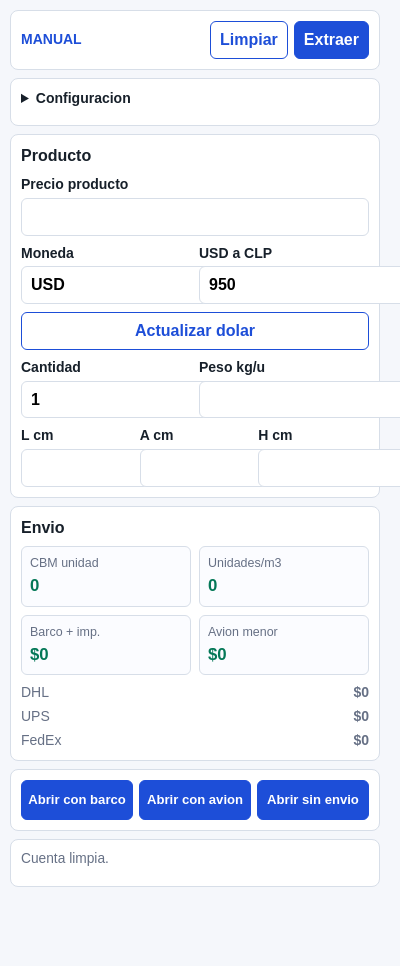
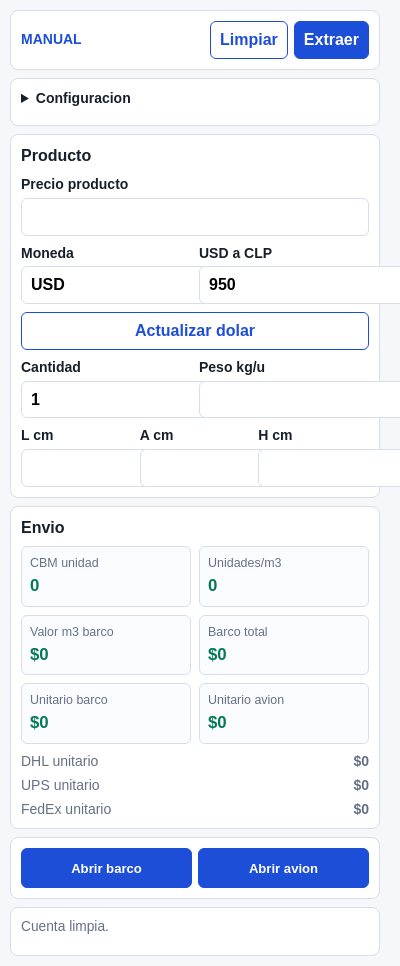
Before and after one commit to cesar20984/melicalc, a browser extension: page extension/popup.html in a window 400 px wide. Both pictures are taken after a click on the button "Limpiar". Shown: the top 966 px of the page. Before the commit the page ends 897 px from the top, so only its background shows below. Drawn offline with Linux system fonts and the light colour scheme; no server answers.

Commit message:
Send landed unit cost to calculator

```diff
--- a/extension/popup.css
+++ b/extension/popup.css
@@ -154,7 +154,7 @@ details[open] {
 
 .actions {
   display: grid;
-  grid-template-columns: repeat(3, minmax(0, 1fr));
+  grid-template-columns: repeat(2, minmax(0, 1fr));
   gap: 6px;
 }
 
--- a/extension/popup.html
+++ b/extension/popup.html
@@ -100,11 +100,21 @@
       </div>
       <div class="result-grid">
         <div>
-          <span>Barco + imp.</span>
+          <span>Valor m3 barco</span>
+          <strong id="seaM3Clp">$0</strong>
+        </div>
+        <div>
+          <span>Barco total</span>
           <strong id="seaTotal">$0</strong>
         </div>
+      </div>
+      <div class="result-grid">
         <div>
-          <span>Avion menor</span>
+          <span>Unitario barco</span>
+          <strong id="seaUnit">$0</strong>
+        </div>
+        <div>
+          <span>Unitario avion</span>
           <strong id="airBest">$0</strong>
         </div>
       </div>
@@ -112,9 +122,8 @@
     </section>
 
     <section class="actions">
-      <button id="calcSeaBtn" type="button">Abrir con barco</button>
-      <button id="calcAirBtn" type="button">Abrir con avion</button>
-      <button id="calcNoShipBtn" type="button">Abrir sin envio</button>
+      <button id="calcSeaBtn" type="button">Abrir barco</button>
+      <button id="calcAirBtn" type="button">Abrir avion</button>
     </section>
 
     <section class="panel notes">
--- a/extension/popup.js
+++ b/extension/popup.js
@@ -25,20 +25,21 @@ const els = {
   shippingPanel: document.getElementById('shippingPanel'),
   unitCbm: document.getElementById('unitCbm'),
   unitsPerM3: document.getElementById('unitsPerM3'),
+  seaM3Clp: document.getElementById('seaM3Clp'),
   seaTotal: document.getElementById('seaTotal'),
+  seaUnit: document.getElementById('seaUnit'),
   airBest: document.getElementById('airBest'),
   airRows: document.getElementById('airRows'),
   calcSeaBtn: document.getElementById('calcSeaBtn'),
   calcAirBtn: document.getElementById('calcAirBtn'),
-  calcNoShipBtn: document.getElementById('calcNoShipBtn'),
   status: document.getElementById('status'),
   llmNotes: document.getElementById('llmNotes')
 };
 
 let currentSiteType = 'other';
 let lastTotals = {
-  seaUnitExtra: 0,
-  airBestUnitExtra: 0
+  seaUnitLanded: 0,
+  airBestUnitLanded: 0
 };
 let restoringState = false;
 let saveWorkTimer;
@@ -114,7 +115,7 @@ async function clearWorkState() {
   await chrome.storage.local.remove('workState');
   restoringState = true;
   currentSiteType = 'manual';
-  lastTotals = { seaUnitExtra: 0, airBestUnitExtra: 0 };
+  lastTotals = { seaUnitLanded: 0, airBestUnitLanded: 0 };
   els.siteBadge.textContent = 'MANUAL';
   els.llmNotes.textContent = '';
   els.productPrice.value = '';
@@ -318,7 +319,8 @@ function importTotals(extraFreightClp) {
   return {
     total,
     extra,
-    extraPerUnit: extra / qty
+    extraPerUnit: extra / qty,
+    landedPerUnit: total / qty
   };
 }
 
@@ -330,6 +332,7 @@ function recalc() {
   const totalKg = num(els.weightKg) * qty;
 
   const seaFreight = usdToClp(totalCbm * num(els.seaM3Price));
+  const seaM3Clp = usdToClp(num(els.seaM3Price));
   const airRows = [
     { name: 'DHL', freight: usdToClp(totalKg * num(els.dhlRateKg)) },
     { name: 'UPS', freight: usdToClp(totalKg * num(els.upsRateKg)) },
@@ -341,15 +344,17 @@ function recalc() {
   const seaTotals = importTotals(seaFreight);
 
   lastTotals = {
-    seaUnitExtra: seaTotals.extraPerUnit,
-    airBestUnitExtra: bestAir?.totals.extraPerUnit || 0
+    seaUnitLanded: seaTotals.landedPerUnit,
+    airBestUnitLanded: bestAir?.totals.landedPerUnit || 0
   };
 
   els.unitCbm.textContent = cbmUnit ? cbmUnit.toFixed(4) : '0';
   els.unitsPerM3.textContent = unitsM3 ? String(unitsM3) : '0';
+  els.seaM3Clp.textContent = money(seaM3Clp);
   els.seaTotal.textContent = money(seaTotals.total);
-  els.airBest.textContent = bestAir ? `${bestAir.name} ${money(bestAir.totals.total)}` : '$0';
-  els.airRows.innerHTML = airRows.map((row) => `<div><span>${row.name}</span><strong>${money(row.totals.total)}</strong></div>`).join('');
+  els.seaUnit.textContent = money(seaTotals.landedPerUnit);
+  els.airBest.textContent = bestAir ? `${bestAir.name} ${money(bestAir.totals.landedPerUnit)}` : '$0';
+  els.airRows.innerHTML = airRows.map((row) => `<div><span>${row.name} unitario</span><strong>${money(row.totals.landedPerUnit)}</strong></div>`).join('');
   scheduleSaveWorkState();
 }
 
@@ -357,15 +362,15 @@ function updateModeForSite() {
   const isAliExpress = currentSiteType === 'aliexpress';
   els.shippingPanel.classList.toggle('hidden', isAliExpress);
   els.calcSeaBtn.classList.toggle('hidden', isAliExpress);
-  els.calcAirBtn.classList.toggle('hidden', isAliExpress);
+  els.calcAirBtn.textContent = isAliExpress ? 'Abrir calculadora' : 'Abrir avion';
 }
 
-async function openCalculator(shippingGross, includeShipping) {
+async function openCalculator(unitLandedGross) {
   await saveWorkStateNow();
   const params = new URLSearchParams({
-    productGross: Math.round(productPriceClp()).toString(),
-    includeShipping: includeShipping ? 'true' : 'false',
-    shippingGross: Math.round(shippingGross).toString(),
+    productGross: Math.round(unitLandedGross).toString(),
+    includeShipping: 'false',
+    shippingGross: '0',
     packagingCost: '150',
     profitPercent: '40',
     mlRate: '19'
@@ -432,23 +437,11 @@ els.refreshDollarBtn.addEventListener('click', () => {
 ].forEach((el) => el.addEventListener('input', recalc));
 
 els.calcSeaBtn.addEventListener('click', () => {
-  openCalculator(lastTotals.seaUnitExtra, true).catch((error) => setStatus(error.message));
+  openCalculator(lastTotals.seaUnitLanded).catch((error) => setStatus(error.message));
 });
 els.calcAirBtn.addEventListener('click', () => {
-  openCalculator(lastTotals.airBestUnitExtra, true).catch((error) => setStatus(error.message));
-});
-els.calcNoShipBtn.addEventListener('click', async () => {
-  await saveWorkStateNow();
-  const aliExpressGross = currentSiteType === 'aliexpress' ? productPriceClp() * 1.19 : productPriceClp();
-  const params = new URLSearchParams({
-    productGross: Math.round(aliExpressGross).toString(),
-    includeShipping: 'false',
-    shippingGross: '0',
-    packagingCost: '150',
-    profitPercent: '40',
-    mlRate: '19'
-  });
-  await chrome.tabs.create({ url: `${MELICALC_BASE}?${params.toString()}` });
+  const unit = currentSiteType === 'aliexpress' ? productPriceClp() * 1.19 : lastTotals.airBestUnitLanded;
+  openCalculator(unit).catch((error) => setStatus(error.message));
 });
 
 init().catch((error) => setStatus(error.message));
```
Also changed, not shown: README.md.
